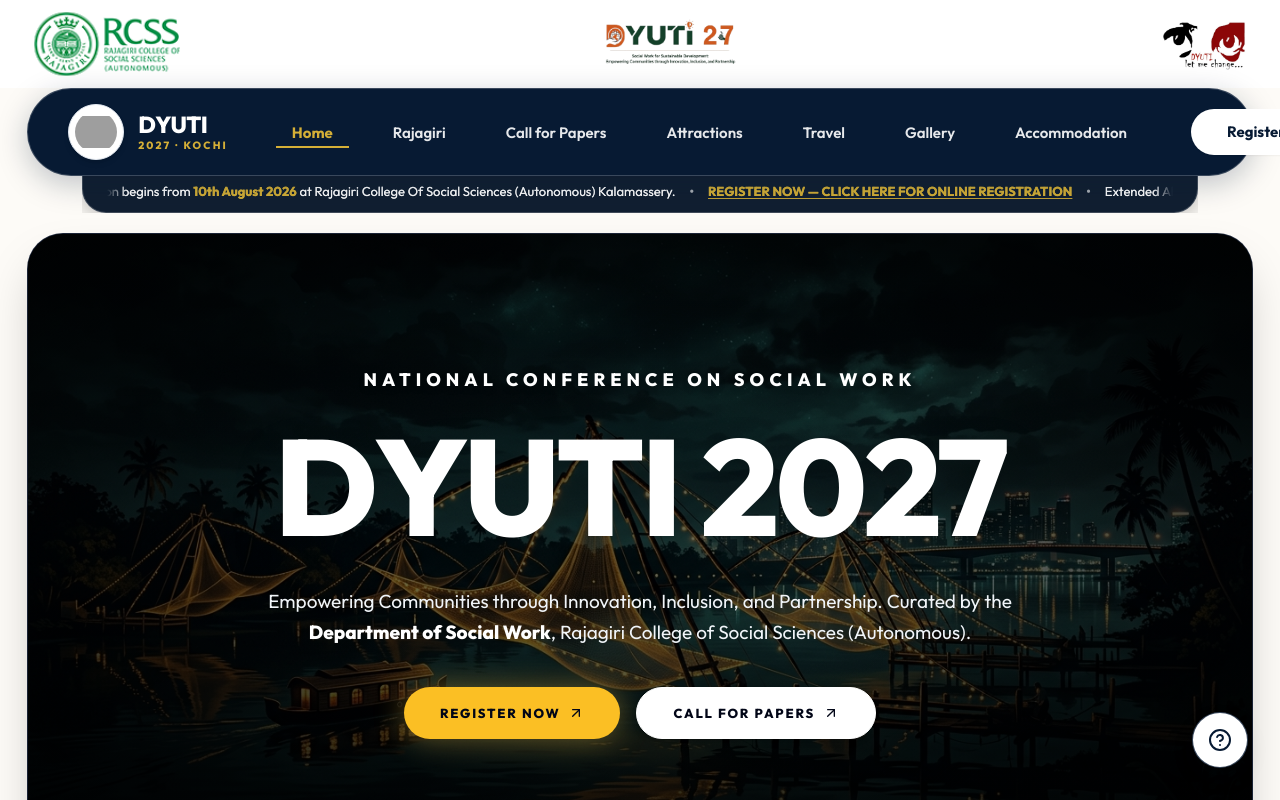
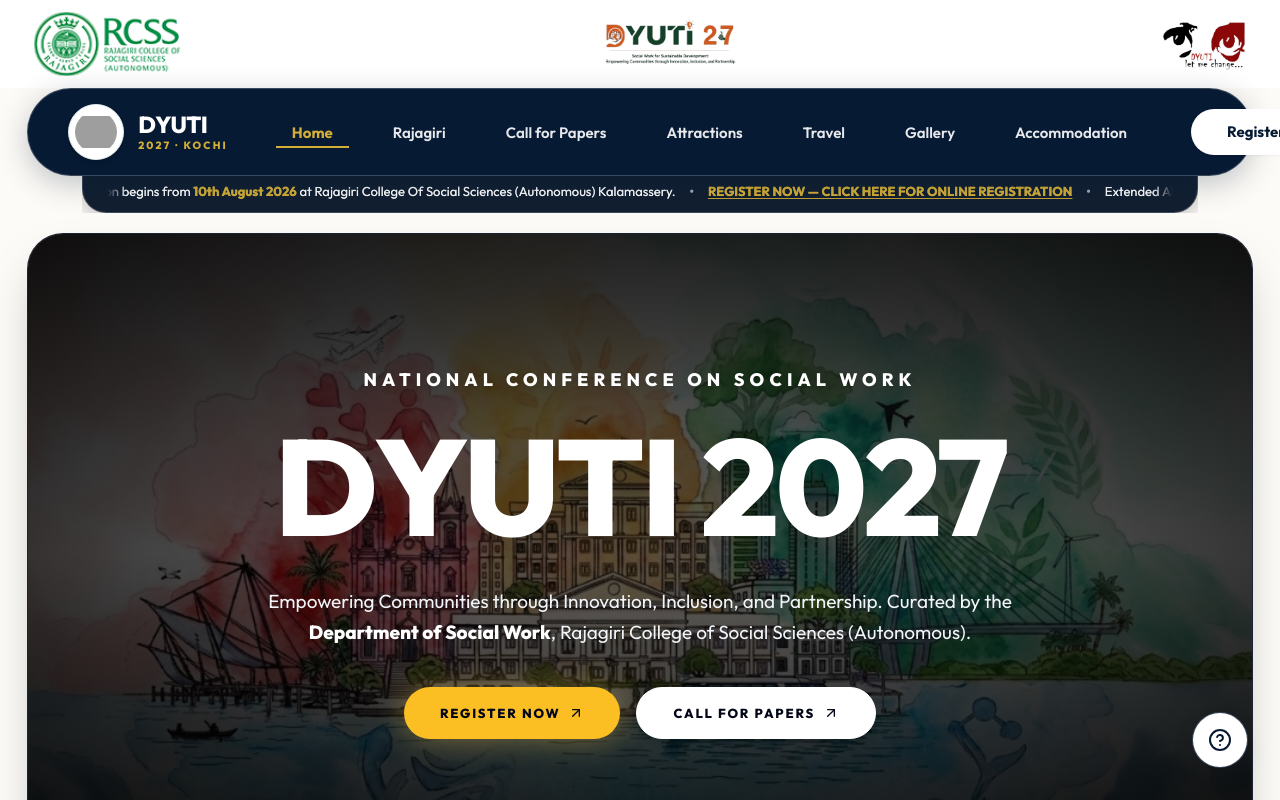
Before and after one commit to Rlabzteam/Dyuti27, a React (Vite) app: page / in a window 1280 px wide. Shown: the top 800 px of the page. Built offline with nearby package versions, Linux system fonts and the light colour scheme; grey boxes are pictures that could not be loaded.

Commit message:
feat: set artistic Kochi panorama from Attractions page as the Home page Hero banner background

```diff
--- a/src/components/sections/HeroBanner.tsx
+++ b/src/components/sections/HeroBanner.tsx
@@ -13,21 +13,21 @@
         className="relative w-full min-h-[500px] sm:min-h-[580px] lg:min-h-[640px] flex flex-col items-center justify-center overflow-hidden rounded-[28px] sm:rounded-[36px] bg-slate-950 text-white border border-slate-700/50 shadow-2xl"
         aria-label="DYUTI 2027 National Conference Hero"
       >
-        {/* ── KOCHI NIGHTSCAPE BACKGROUND WITHOUT BLUE TINT ── */}
+        {/* ── ARTISTIC KOCHI PANORAMA BACKGROUND FROM ATTRACTIONS ── */}
         <div className="absolute inset-0 z-0">
           {!isLoaded && <div className="absolute inset-0 bg-slate-950" />}
           <img
-            src="/images/dyuti_dark_hero_bg.jpg"
-            alt="Kochi Nightscape"
-            className={`w-full h-full object-cover object-center brightness-[0.8] transition-opacity duration-700 ${
+            src="/images/dyuti27_kochi_watercolor_art.jpg"
+            alt="Artistic Panorama of Kochi — Chinese Fishing Nets, Heritage Architecture, Water Metro, and Rajagiri Campus"
+            className={`w-full h-full object-cover object-center brightness-[0.75] transition-opacity duration-700 ${
               isLoaded ? 'opacity-100' : 'opacity-0'
             }`}
             loading="eager"
             onLoad={() => setIsLoaded(true)}
           />
-          {/* Neutral Dark Overlay for high contrast without blue color */}
-          <div className="absolute inset-0 bg-gradient-to-b from-black/65 via-black/45 to-black/75" />
-          <div className="absolute inset-0 bg-[radial-gradient(ellipse_at_center,transparent_30%,rgba(0,0,0,0.7)_100%)]" />
+          {/* Neutral Dark Overlay for high contrast and readability */}
+          <div className="absolute inset-0 bg-gradient-to-b from-black/70 via-black/50 to-black/80" />
+          <div className="absolute inset-0 bg-[radial-gradient(ellipse_at_center,transparent_30%,rgba(0,0,0,0.75)_100%)]" />
         </div>
 
         {/* ── CENTRED HERO CONTENT ── */}
```
